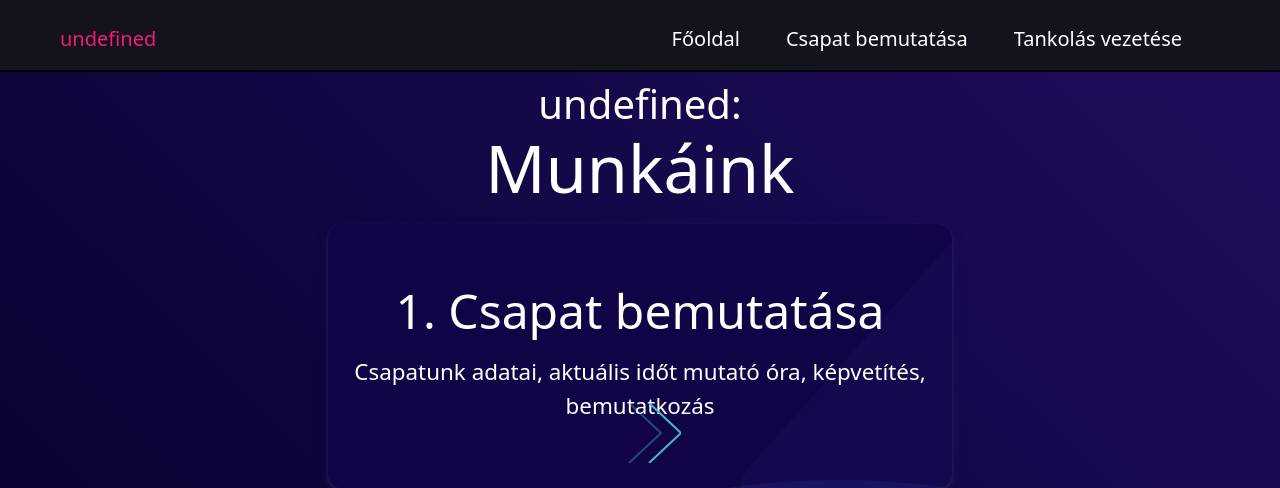
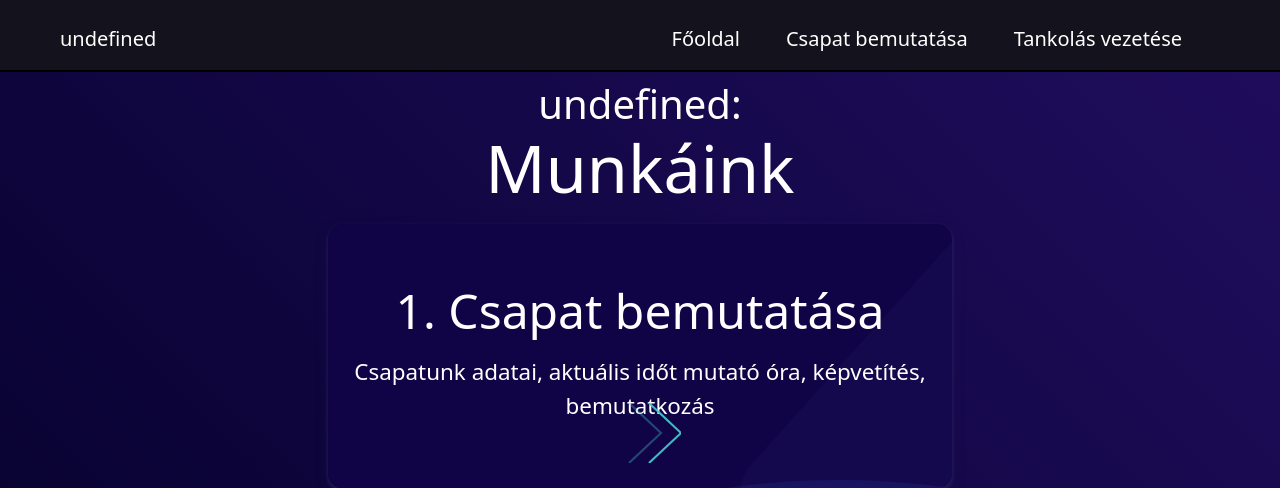
Before and after one commit to budaizalan/undefined, a PHP site: page / in a window 1280 px wide. Shown: the top 488 px of the page. Run offline with PHP 8.4, Linux system fonts and the light colour scheme.

Commit message:
HunorUrTurn

```diff
--- a/style.css
+++ b/style.css
@@ -9,10 +9,6 @@ body{
   background-repeat: no-repeat;
   background-attachment: fixed;
   color: white;
-}
-
-#fejlec {
-  color: #f41b75;
 }
 
 .nav-link,
```
